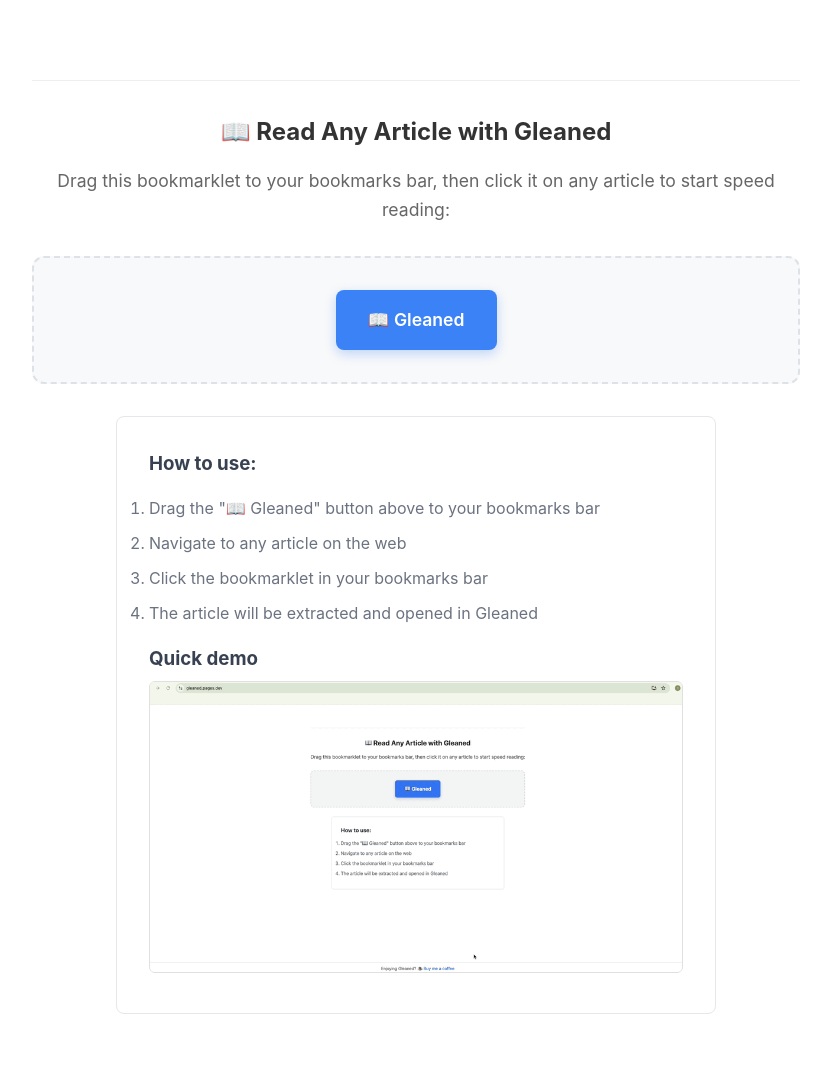
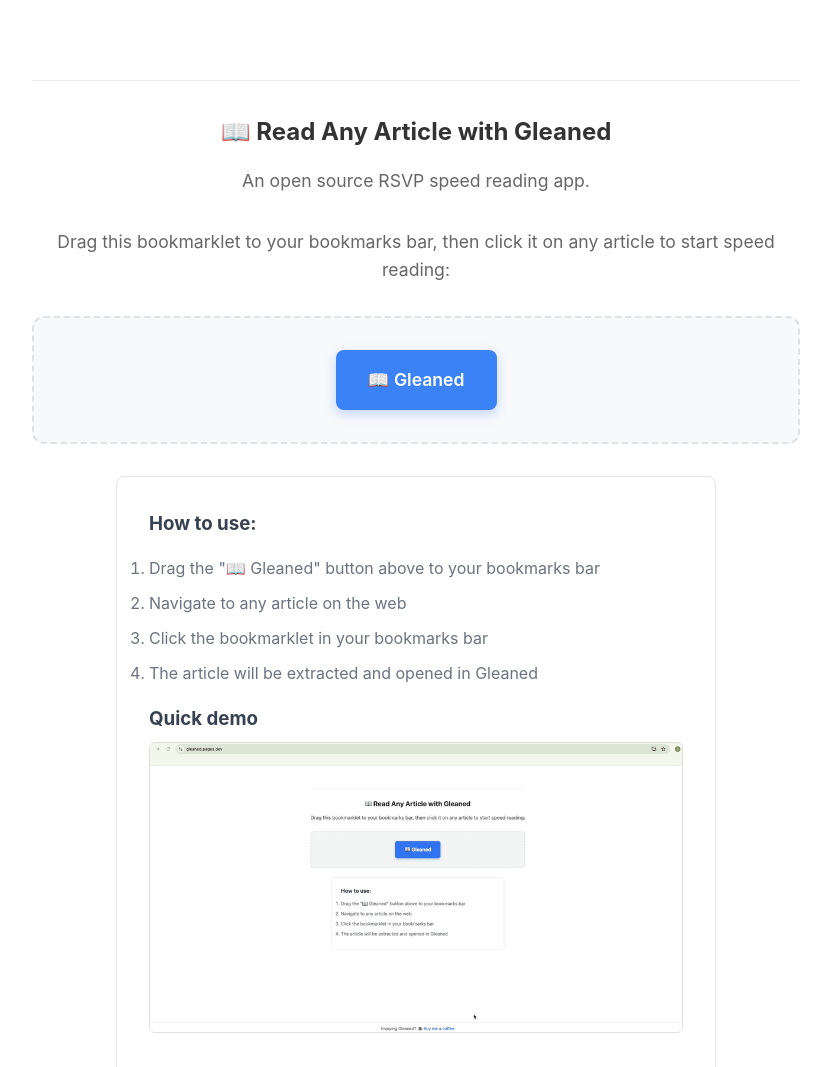
Before and after one commit to cog32/gleaned, a website built with Vite: page index.html in a window 1280 px wide. Shown: the top 1067 px of the page, without its empty margins (224-1055 px from the left). Before the commit the page ends 1046 px from the top, so only its background shows below. Built offline with nearby package versions, Linux system fonts and the light colour scheme.

Commit message:
A couple of small changes

```diff
--- a/index.html
+++ b/index.html
@@ -32,6 +32,7 @@
         <!-- Bookmarklet Section -->
         <div id="bookmarklet-section" class="bookmarklet-section" style="display: none;">
             <h2>📖 Read Any Article with Gleaned</h2>
+            <p>An open source RSVP speed reading app.</p>
             <p>Drag this bookmarklet to your bookmarks bar, then click it on any article to start speed reading:</p>
 
             <div class="bookmarklet-container">
```
Also changed, not shown: README.md.
